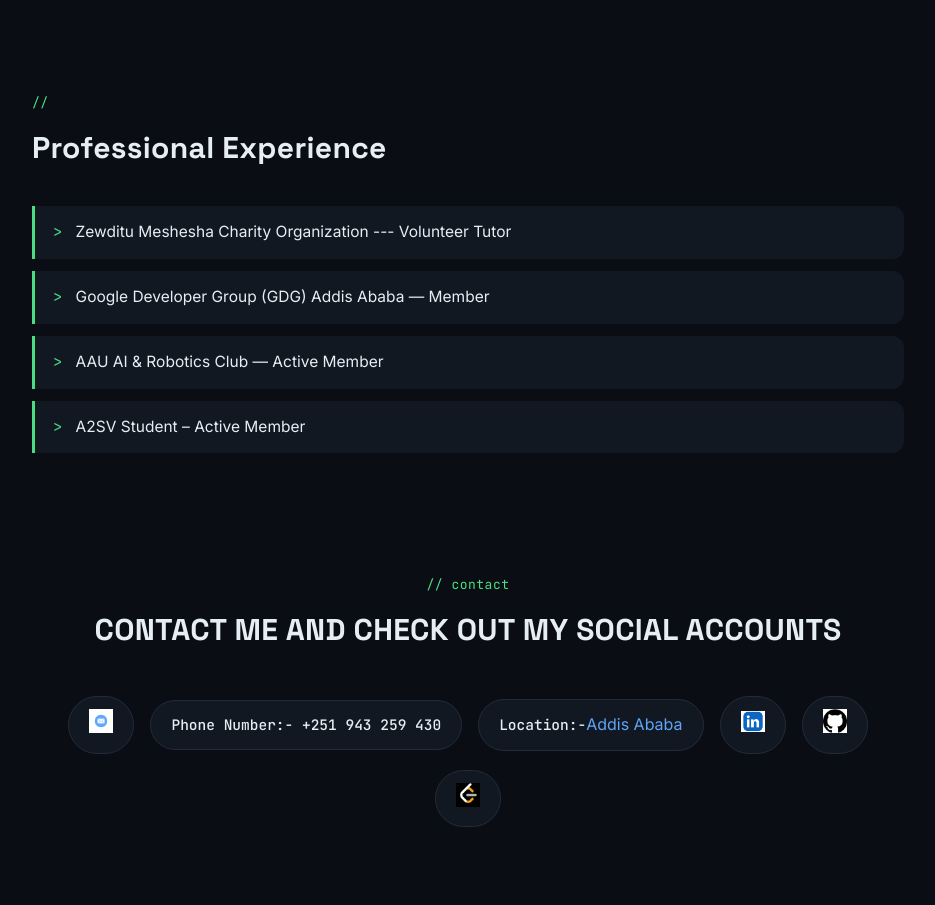
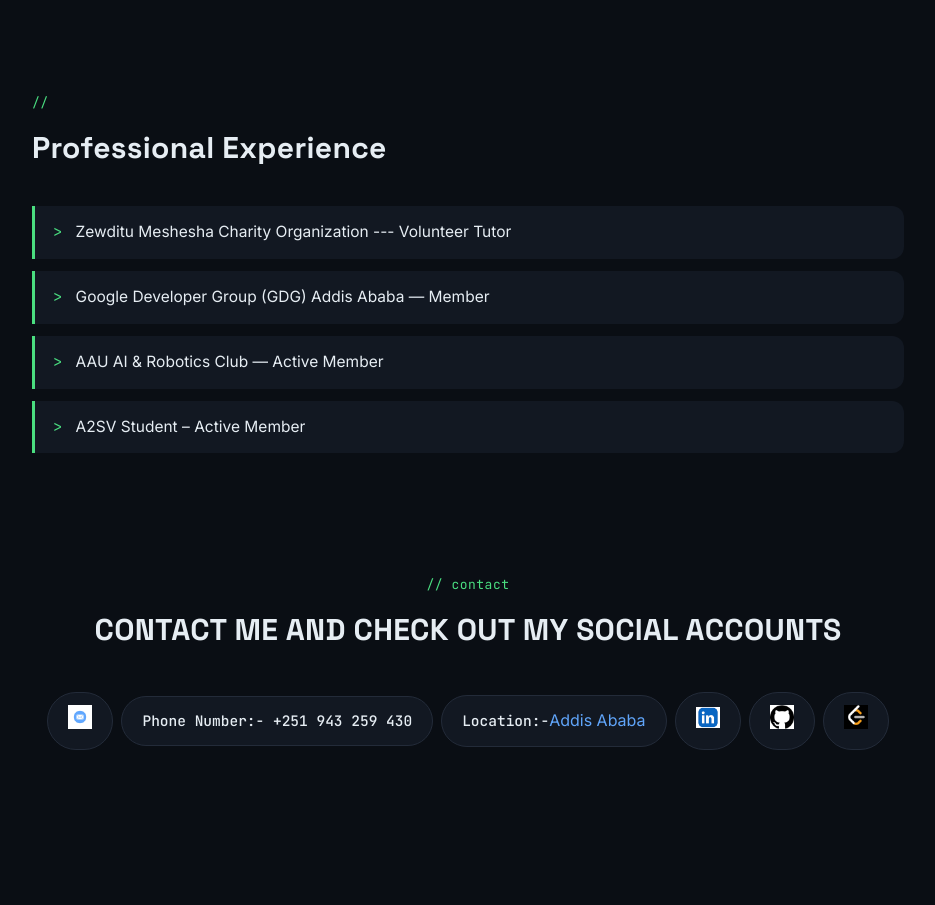
Before and after one commit to Nardos-HW/Nardos-Haile-Portfolio, a plain HTML site: page index.html in a window 1280 px wide. Shown: the part 2247-3152 px from the top of the page, without its empty margins (172-1107 px from the left). After the commit the page ends 3071 px from the top, so only its background shows below. Drawn offline with Linux system fonts and the light colour scheme.

Commit message:
changed margin of the footer

```diff
--- a/style.css
+++ b/style.css
@@ -320,7 +320,7 @@ footer > div{
     border: 1px solid var(--border);
     border-radius: 999px;
     padding: 12px 20px;
-    margin: 8px;
+    margin: 4px;
     transition: border-color 0.2s ease, transform 0.2s ease, background-color 0.2s ease;
 }
 
```
